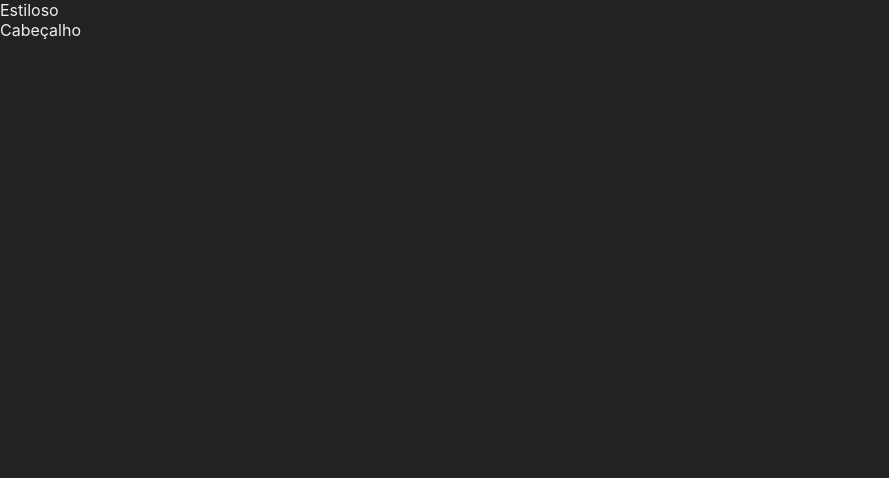
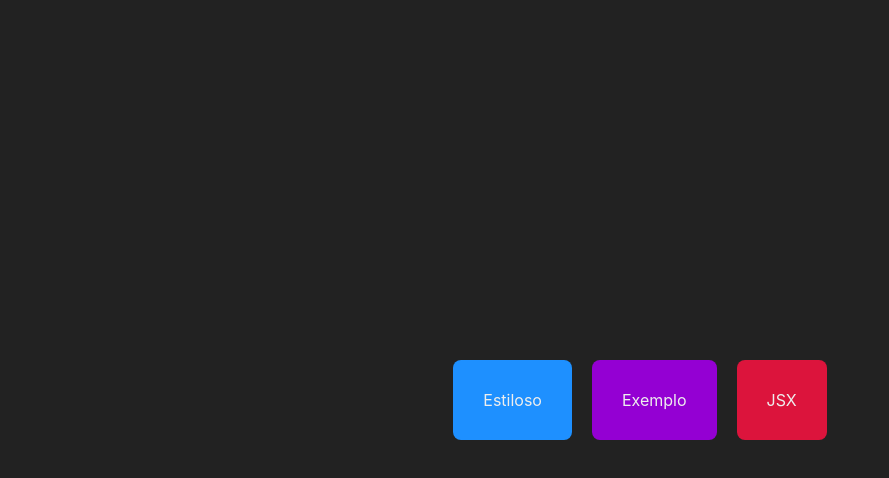
Before and after one commit to TrellixVulnTeam/JavaScript_QG8Y, a Next.js app in the folder nextjs/fundamentos/: page / in a window 1280 px wide. Shown: the top 478 px of the page, without its empty margins (0-889 px from the left). Built offline with nearby package versions, Linux system fonts and the light colour scheme.

Commit message:
aplicando a navegação

```diff
--- /dev/null
+++ b/nextjs/fundamentos/src/components/Navegador.jsx
@@ -0,0 +1,10 @@
+import Link from 'next/link'
+import styles from '../styles/Navegador.module.css'
+export default function Navegador(props){
+    return(
+        <Link href={props.destino}>
+            <div className={styles.navegador} style={{backgroundColor: props.cor ?? 'dodgerblue'}}>       {props.texto}
+            </div>
+        </Link>
+    )
+}
--- a/nextjs/fundamentos/src/pages/index.jsx
+++ b/nextjs/fundamentos/src/pages/index.jsx
@@ -1,9 +1,11 @@
 import Link from 'next/link'
+import Navegador from '../components/Navegador'
 export default function inicio(){
     return (
-    <div>
-        <Link href="/estiloso">Estiloso</Link> <br/>
-        <Link href="/exemplo">Cabeçalho</Link>
+    <div style={{display:'flex', justifyContent:'center', alignItems:'center', height:'100vh', flexWrap:'wrap'}}>
+        <Navegador texto="Estiloso" destino="/estiloso"/>
+        <Navegador texto="Exemplo" destino="/exemplo" cor="#9400d3"/>
+        <Navegador texto="JSX" destino="/jsx" cor="crimson"/>
     </div>
     )
 }
--- a/nextjs/fundamentos/src/pages/jsx.jsx
+++ b/nextjs/fundamentos/src/pages/jsx.jsx
@@ -1,3 +1,5 @@
+import Layout from "../components/Layout"
+
 export default function Jsx(){
     const A = 4.9
     const B = 7.3
@@ -7,6 +9,7 @@ export default function Jsx(){
         return <h2>{"muito legal".toUpperCase()} </h2>
     }
     return(
+        <Layout titulo="Entendendo o JSX">
             <div>
                 <h1>JSX é um conceito central!</h1>
                 {subtitulo()}
@@ -14,5 +17,6 @@ export default function Jsx(){
                 <p>{JSON.stringify({nome: 'Luan', idade: 20})} </p>
 
             </div>
+        </Layout>
     )
 }
--- /dev/null
+++ b/nextjs/fundamentos/src/styles/Navegador.module.css
@@ -0,0 +1,6 @@
+.navegador{
+    margin: 10px;
+    padding: 30px;
+    border-radius: 8px;
+    cursor: pointere;
+}
```
Also changed, not shown: nextjs/fundamentos/src/pages/exemplo.jsx (+5 -5 lines). Lines whose indentation alone changed are shown as unchanged.
